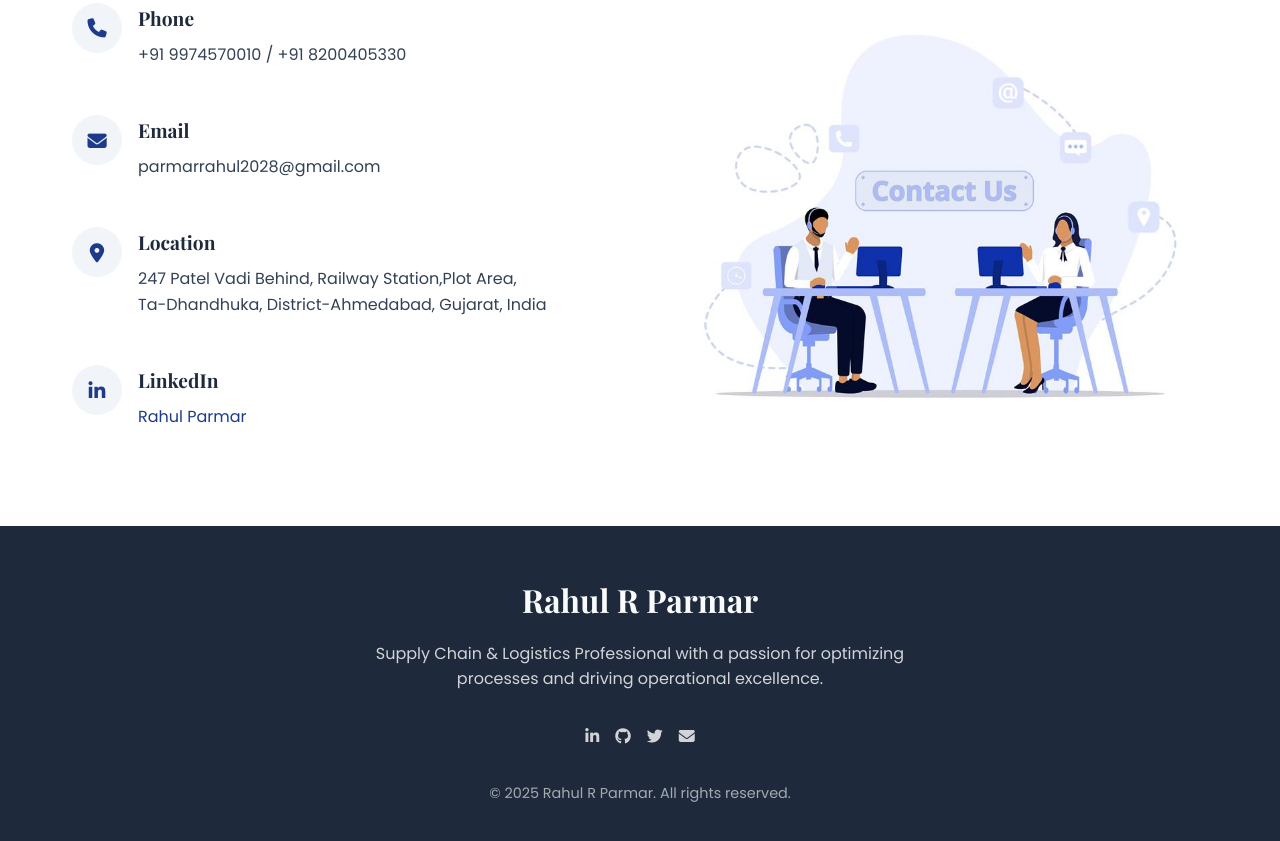
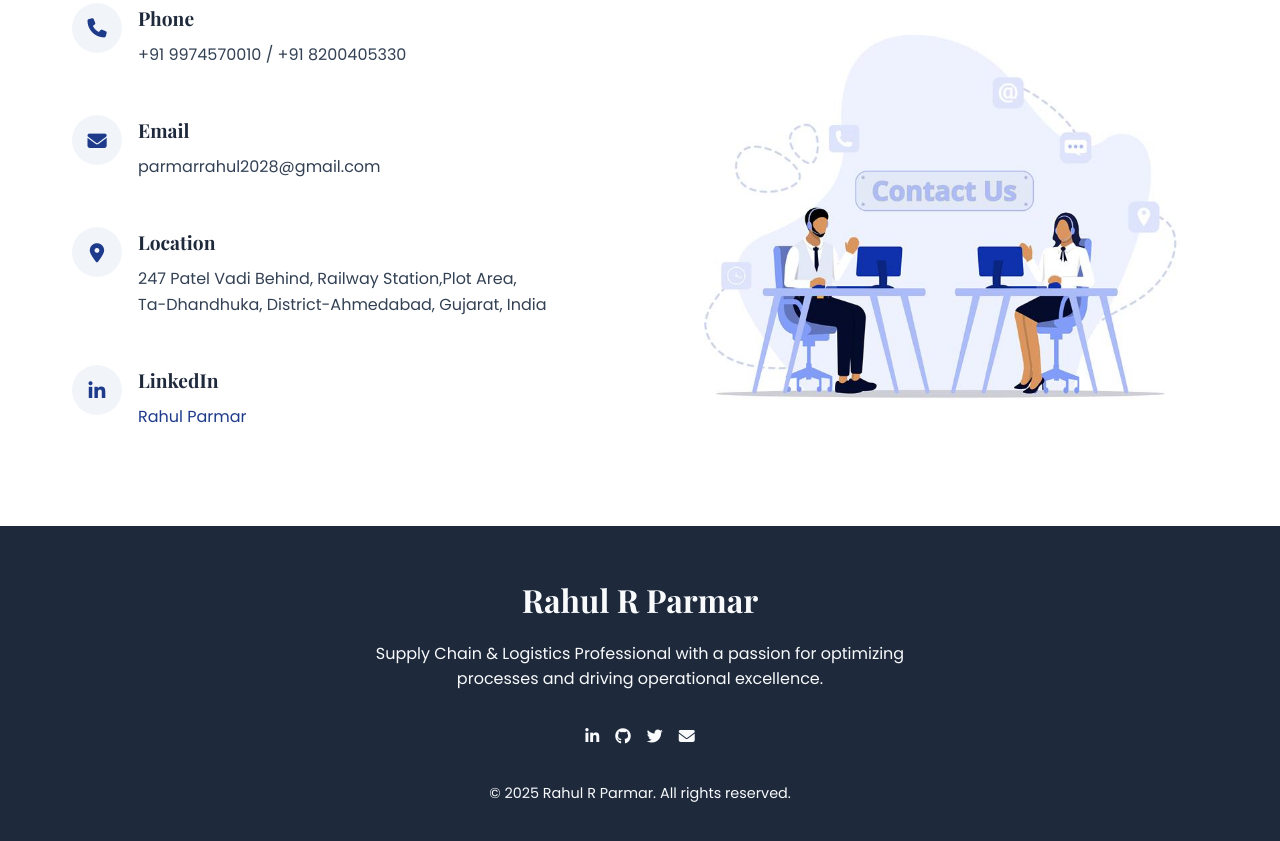
Before and after one commit to KetanParmar01/porfolio, a plain HTML site: page index.html in a window 1280 px wide. Shown: the part 6243-7084 px from the top of the page. Drawn offline with nearby package versions, Linux system fonts and the light colour scheme.

Commit message:
dark mode Footer Changes

```diff
--- a/index.html
+++ b/index.html
@@ -758,7 +758,8 @@
         .footer-text {
             max-width: 600px;
             margin: 0 auto 2rem;
-            color: rgba(255, 255, 255, 0.8);
+            /* color: rgba(255, 255, 255, 0.8); */
+            color: var(--light-color);
         }
 
         .footer-social {
@@ -766,10 +767,12 @@
             justify-content: center;
             gap: 1rem;
             margin-bottom: 2rem;
+            color: var(--light-color);
         }
 
         .footer-link {
-            color: rgba(255, 255, 255, 0.8);
+            /* color: rgba(255, 255, 255, 0.8); */
+            color: var(--light-color);
             transition: all 0.3s ease;
         }
 
@@ -779,7 +782,8 @@
 
         .footer-copyright {
             font-size: 0.9rem;
-            color: rgba(255, 255, 255, 0.6);
+            /* color: rgba(255, 255, 255, 0.6); */
+            color: var(--light-color);
         }
 
         /* Animations */
```
